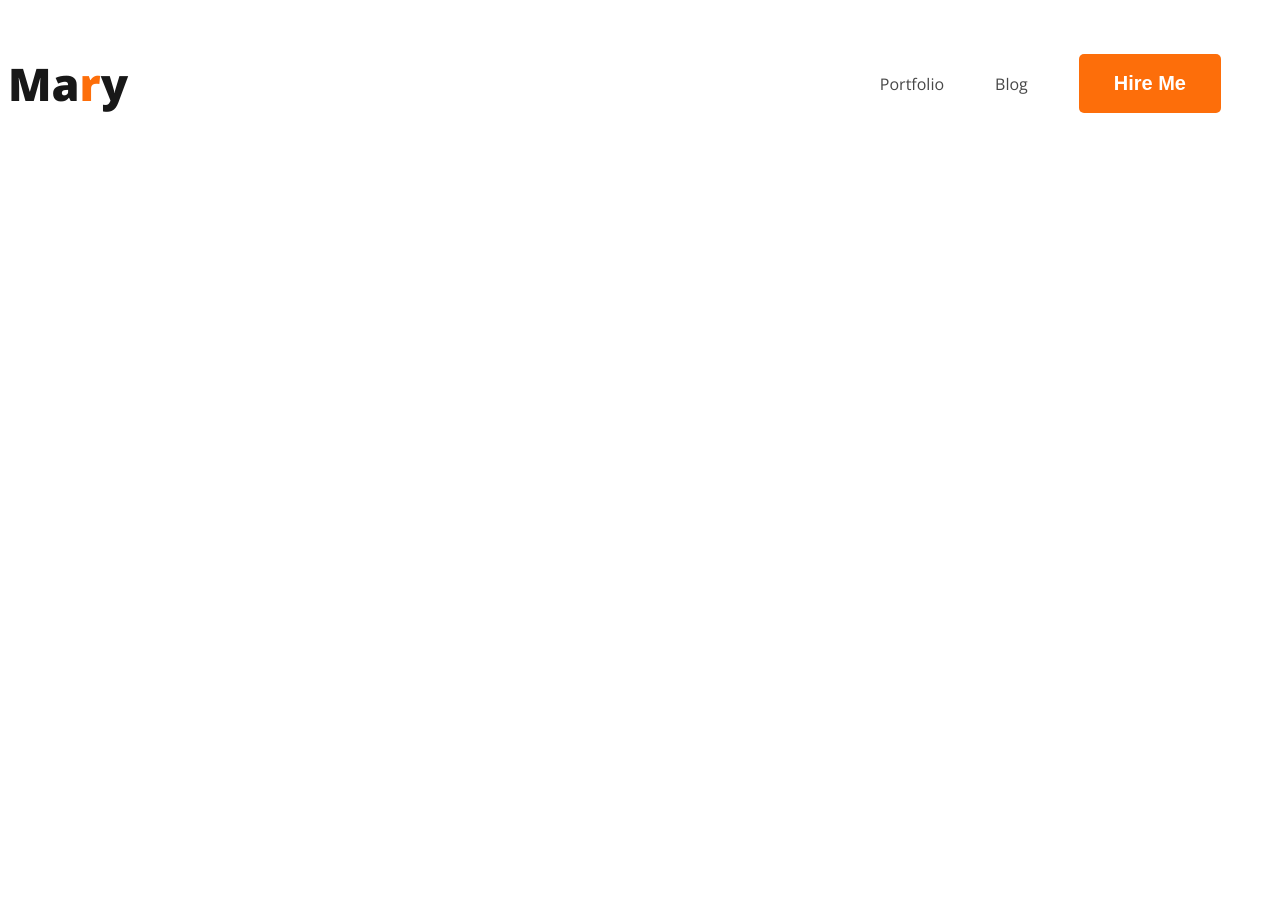
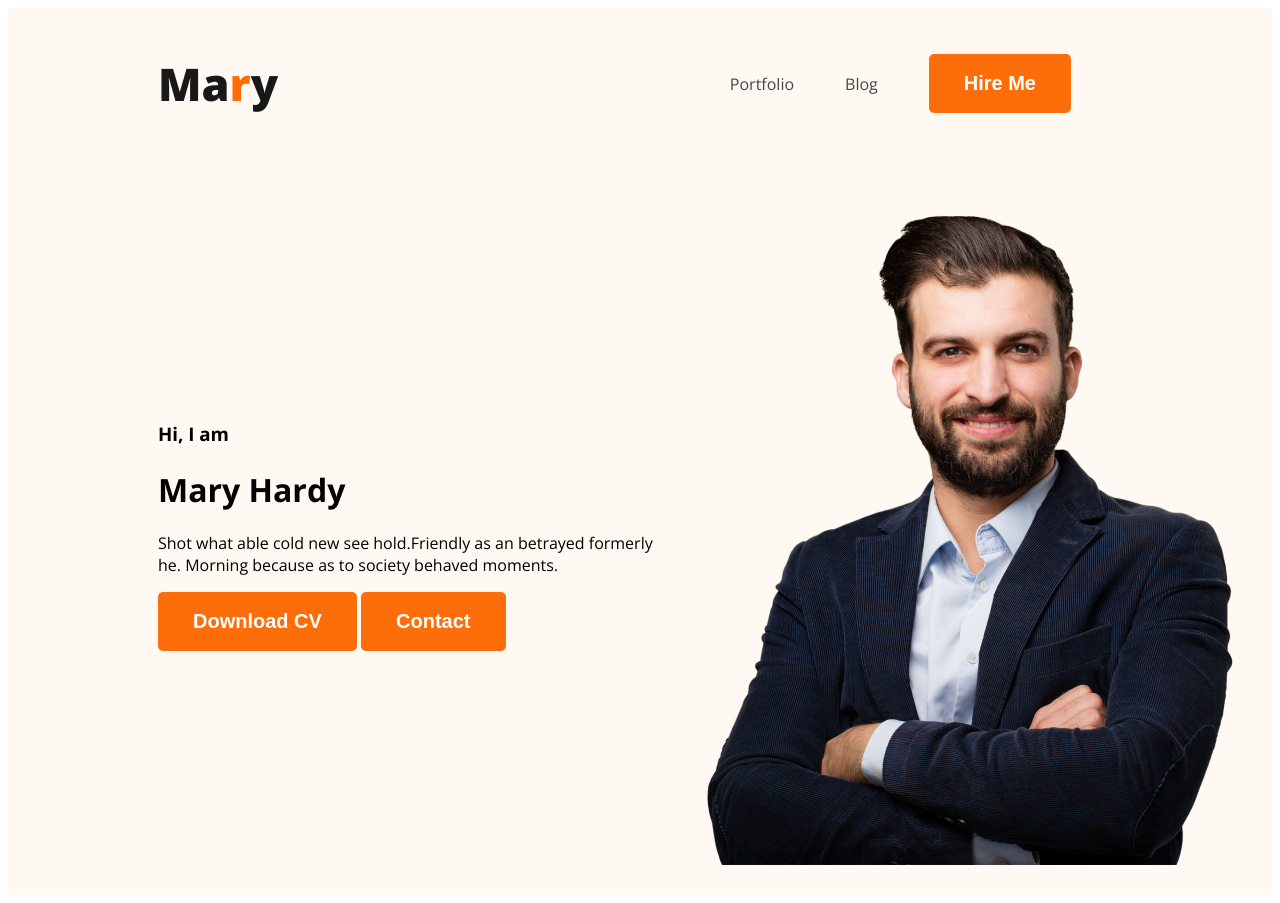
Before and after one commit to ShakilAhmedShihab/developer-portfolio, a plain HTML site: page index.html in a window 1280 px wide. Before the commit the page ends 800 px from the top, so only its background shows below. Drawn offline with nearby package versions, Linux system fonts and the light colour scheme.

Commit message:
Pic added

```diff
--- a/index.html
+++ b/index.html
@@ -10,7 +10,7 @@
     <link rel="stylesheet" href="styles/portfolio.css">
 </head>
 <body>
-    <head>
+    <header class="header">
 
         <nav>
 
@@ -21,7 +21,24 @@
                 <li><button class="btn-primary">Hire Me</button></li>
             </ul>
         </nav>
-    </head>
+        <!--ekhon amra banner use korbo jekhne bhitorer lekha thakbe lekhar niyom = .banner-->
+        <div class="banner">
+           <div>
+            <h3 class="banner1">Hi, I  am</h3>
+            <h1 class="banner2">Mary Hardy</h1>
+            <p class="banner-p">
+                Shot what able cold new see hold.Friendly as an betrayed formerly he. Morning because as to society behaved moments.
+            </p>
+            <button class="btn-primary">Download CV</button>
+            <button class="btn-primary">Contact</button>
+
+
+            </div>
+            <img src="images/hardy.png" alt="">
+
+        </div>
+
+    </header>
     <main>
 
     </main>
--- a/styles/portfolio.css
+++ b/styles/portfolio.css
@@ -1,3 +1,5 @@
+/*NAV RELATED STYLES*/
+
 /*share styles*/
 body {
     font-family: 'Open Sans', sans-serif;
@@ -24,6 +26,7 @@ nav {
     /*ekhn mary ar bakigula 2isde e nite hole justify content space between dite hobe*/
     justify-content: space-between;
     align-items: center;
+    margin: 0 150px;
 }
 
 nav ul {
@@ -50,3 +53,23 @@ nav a {
     text-decoration: none;
     color: #474747;
 }
+
+/*HEADER Related styles*/
+.header {
+    background-color: #FFF8F3;
+}
+
+.banner {
+    padding: 30px 30px 30px 150px;
+    display: flex;
+     align-items:center;
+    /* justify-content: space-between */
+}
+
+.banner .profilepic {
+    width: 584px;
+    height: 676px;
+    /* flex-shrink: 0; */
+
+
+}
```
